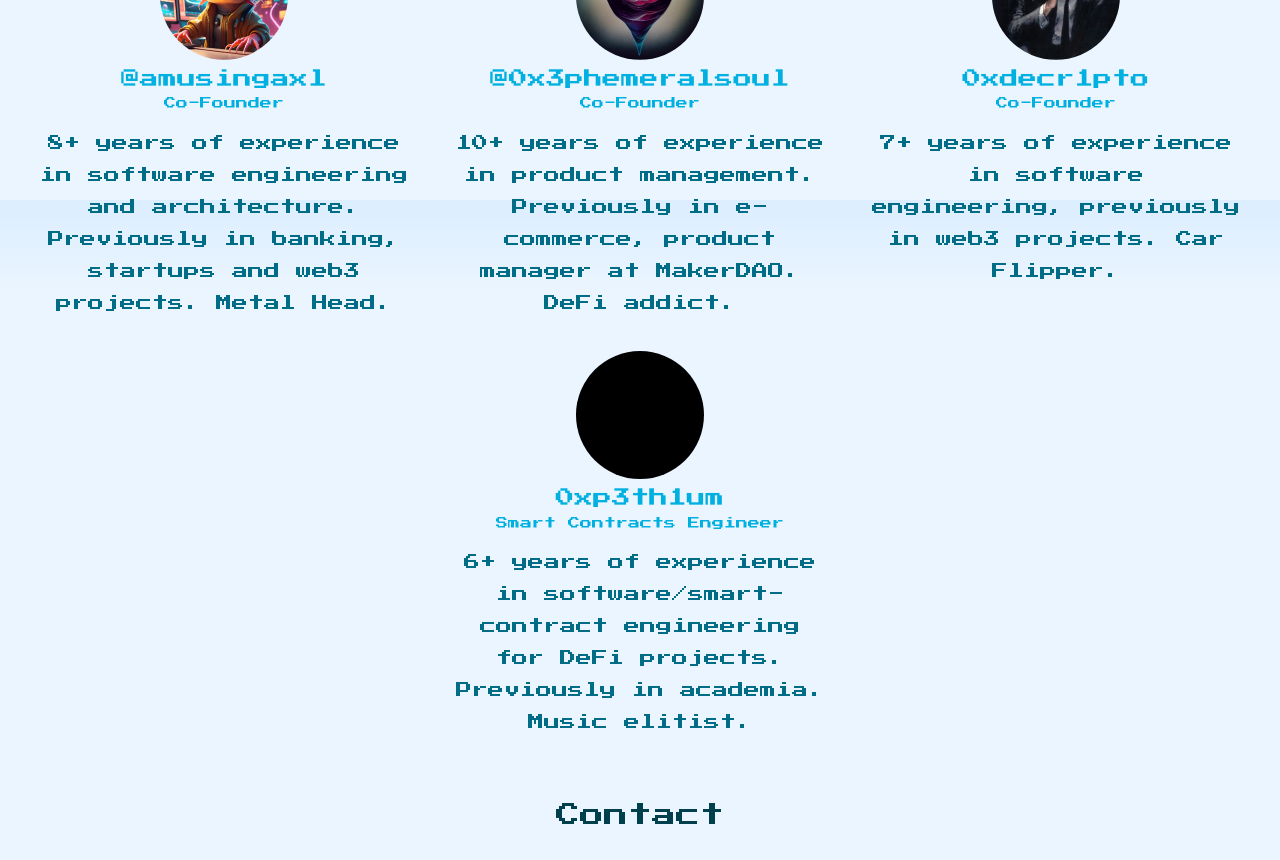
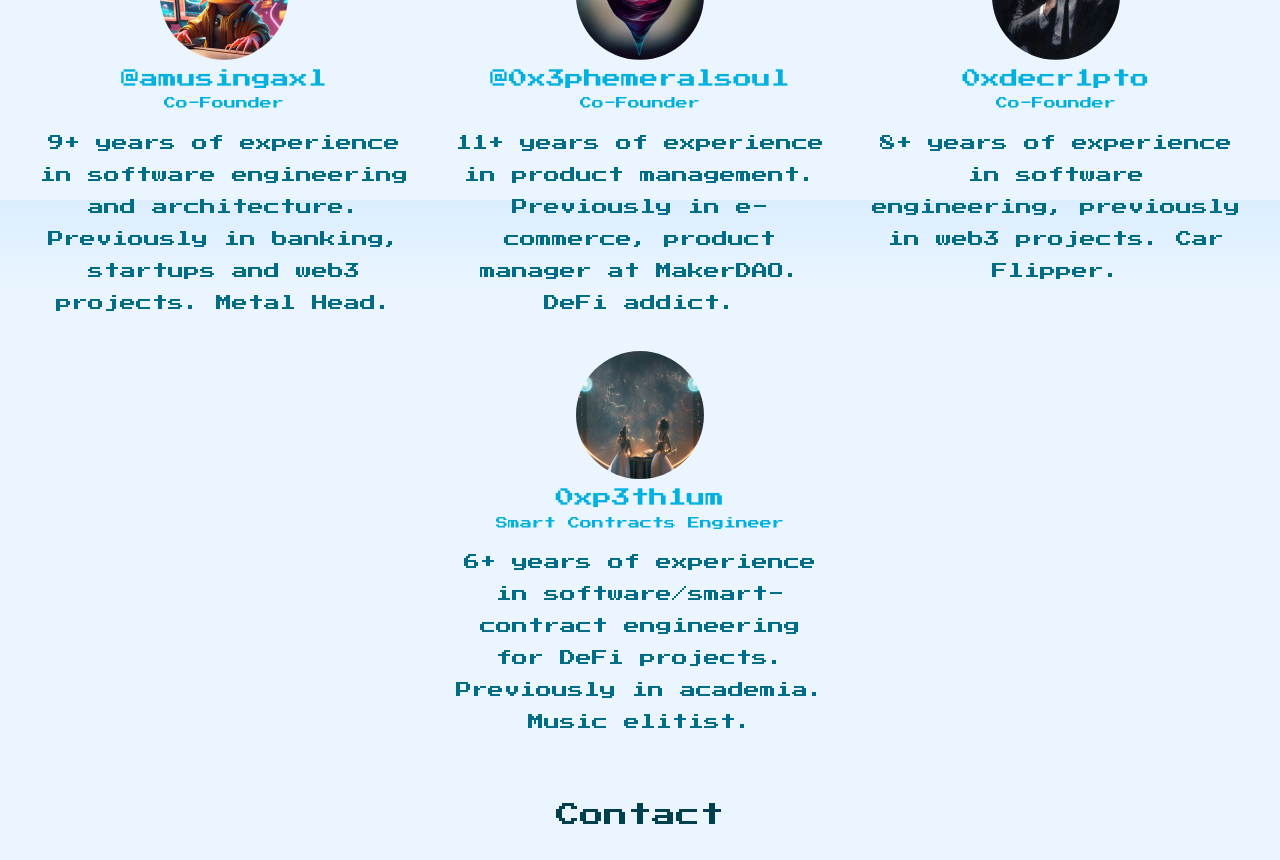
Before and after one commit to dewiz-xyz/dewiz-website, a Next.js app: page / in a window 1280 px wide. Shown: the part 1400-2260 px from the top of the page. Built offline with nearby package versions, Linux system fonts and the light colour scheme.

Commit message:
refactor: update @0xp3th1um's avatar

```diff
--- a/pages/index.tsx
+++ b/pages/index.tsx
@@ -97,7 +97,7 @@ export default function Home() {
               url="https://twitter.com/amusingaxl"
               name="@amusingaxl"
               companyRole="Co-Founder"
-              description="8+ years of experience in software engineering and architecture.
+              description="9+ years of experience in software engineering and architecture.
                   Previously in banking, startups and web3 projects. Metal Head."
             />
             <TeamMemberCard
@@ -106,7 +106,7 @@ export default function Home() {
               url="https://twitter.com/0x3phemeralsoul"
               name="@0x3phemeralsoul"
               companyRole="Co-Founder"
-              description="10+ years of experience in product management. Previously in e-commerce, product manager at MakerDAO.
+              description="11+ years of experience in product management. Previously in e-commerce, product manager at MakerDAO.
                   DeFi addict."
             />
             <TeamMemberCard
@@ -115,12 +115,12 @@ export default function Home() {
               url="https://twitter.com/0xdecr1pto"
               name="0xdecr1pto"
               companyRole="Co-Founder"
-              description="7+ years of experience in software engineering, previously in web3 projects. Car Flipper."
+              description="8+ years of experience in software engineering, previously in web3 projects. Car Flipper."
             />
             <TeamMemberCard
               className={c.grid__item}
               img={avatar0xp3th1um}
-              url="#"
+              url="https://github.com/0xp3th1um"
               name="0xp3th1um"
               companyRole="Smart Contracts Engineer"
               description="6+ years of experience in software/smart-contract engineering for DeFi projects. Previously in academia. Music elitist."
```
Also changed, not shown: public/avatar-0xcentur1on.png (deleted), public/avatar-0xp3th1um.png.
